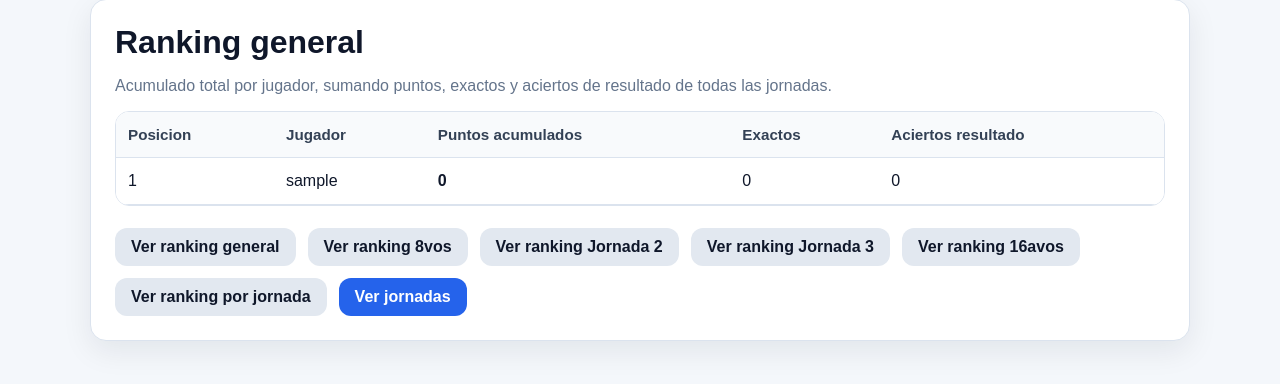
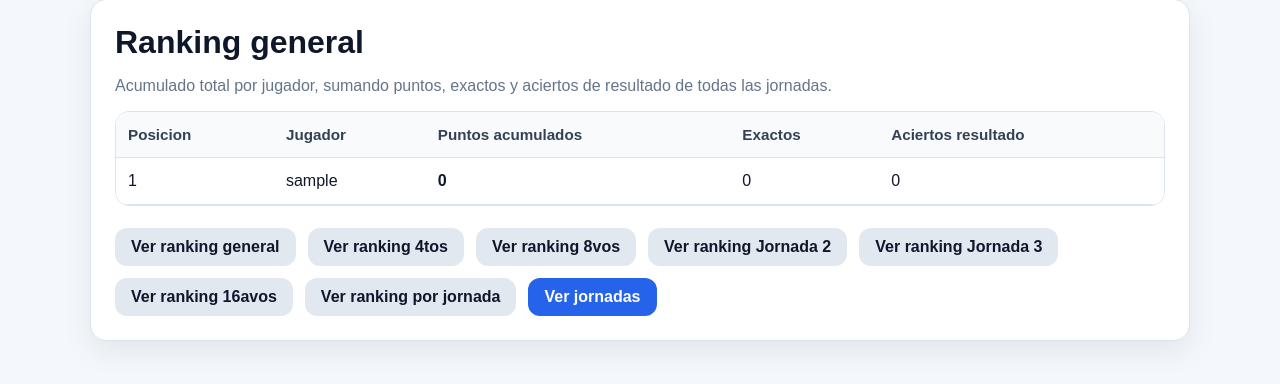
Before and after one commit to Rickyj09/pollamundialista, a Flask app: page /resultados/general in a window 1280 px wide. Shown: the part 184-568 px from the top of the page. Run offline with Flask 3, Linux system fonts and the light colour scheme; the visitor is signed in with stand-in values (Sample User, id 1); data comes from the database, SQL or seed files in the repository; data that the repository does not hold is empty.

Commit message:
Agregar fase 4tos de final con pronosticos y ranking

```diff
--- a/app/blueprints/resultados/routes.py
+++ b/app/blueprints/resultados/routes.py
@@ -4,10 +4,12 @@ from sqlalchemy.orm import selectinload, joinedload
 from app.blueprints.resultados import resultados_bp
 from app.models import JornadaGrupo, PozoAcumulado, Partido, Grupo
 from app.constants import (
+    GRUPO_4TOS_NOMBRE,
     GRUPO_8VOS_NOMBRE,
     GRUPO_16AVOS_NOMBRE,
     JORNADA_2_JORNADA_GRUPO_IDS,
     JORNADA_3_JORNADA_GRUPO_IDS,
+    JORNADA_4TOS_NOMBRE,
     JORNADA_16AVOS_NOMBRE,
     JORNADA_8VOS_NOMBRE,
 )
@@ -142,6 +144,33 @@ def ranking_16avos():
     )
 
 
+@resultados_bp.route("/4tos-de-final")
+def ranking_4tos():
+    jornada = _buscar_jornada_por_fase(JORNADA_4TOS_NOMBRE, GRUPO_4TOS_NOMBRE)
+    jornada_ids = (jornada.id,) if jornada else ()
+    ranking = obtener_ranking_por_jornadas(jornada_ids)
+    estados_pago_por_usuario = {}
+
+    if jornada:
+        for apuesta in obtener_apuestas_ordenadas_jornada(jornada.id):
+            estados_pago_por_usuario[apuesta.usuario_id] = {
+                "estado": (apuesta.estado_pago or "").strip().lower(),
+                "pagada": apuesta_esta_pagada(apuesta.estado_pago),
+            }
+
+    return render_template(
+        "resultados/general_v2.html",
+        ranking=ranking,
+        pozo_final=None,
+        ranking_title="Ranking 4tos de final",
+        ranking_description="Ranking independiente de 4tos de final. Solo suma la apuesta unica de esta fase.",
+        ranking_scope_label="4tos de final",
+        ranking_scope_ids=jornada_ids,
+        mostrar_estado_pago=True,
+        estados_pago_por_usuario=estados_pago_por_usuario,
+    )
+
+
 @resultados_bp.route("/8vos-de-final")
 def ranking_8vos():
     jornada = _buscar_jornada_por_fase(JORNADA_8VOS_NOMBRE, GRUPO_8VOS_NOMBRE)
--- a/app/constants.py
+++ b/app/constants.py
@@ -12,6 +12,9 @@ EQUIPOS_SUDAMERICANOS = (
 EQUIPOS_SUDAMERICANOS_NORMALIZADOS = {nombre.strip().lower() for nombre in EQUIPOS_SUDAMERICANOS}
 JORNADA_2_JORNADA_GRUPO_IDS = (2, 5, 8, 11, 14, 17)
 JORNADA_3_JORNADA_GRUPO_IDS = (3, 6, 9, 12, 15, 18)
+GRUPO_4TOS_NOMBRE = "4F"
+JORNADA_4TOS_NOMBRE = "4tos de final"
+JORNADA_4TOS_NUMERO = 1
 GRUPO_8VOS_NOMBRE = "8F"
 JORNADA_8VOS_NOMBRE = "8vos de final"
 JORNADA_8VOS_NUMERO = 1
--- a/app/templates/jornadas/detalle_v2.html
+++ b/app/templates/jornadas/detalle_v2.html
@@ -40,6 +40,8 @@
     {% if jornada.esta_abierta_para_apuestas() %}
         {% if jornada.nombre == "16avos de final" or jornada.grupo.nombre == "16F" %}
             <a class="btn btn-primary" href="{{ url_for('apuestas.listar_16avos') }}">Registrar pronosticos</a>
+        {% elif jornada.nombre == "4tos de final" or jornada.grupo.nombre == "4F" %}
+            <a class="btn btn-primary" href="{{ url_for('apuestas.listar_4tos') }}">Registrar pronosticos</a>
         {% elif jornada.nombre == "8vos de final" or jornada.grupo.nombre == "8F" %}
             <a class="btn btn-primary" href="{{ url_for('apuestas.listar_8vos') }}">Registrar pronosticos</a>
         {% else %}
@@ -48,6 +50,8 @@
     {% else %}
         {% if jornada.nombre == "16avos de final" or jornada.grupo.nombre == "16F" %}
             <a class="btn btn-outline-primary" href="{{ url_for('apuestas.listar_16avos') }}">Ver pronosticos</a>
+        {% elif jornada.nombre == "4tos de final" or jornada.grupo.nombre == "4F" %}
+            <a class="btn btn-outline-primary" href="{{ url_for('apuestas.listar_4tos') }}">Ver pronosticos</a>
         {% elif jornada.nombre == "8vos de final" or jornada.grupo.nombre == "8F" %}
             <a class="btn btn-outline-primary" href="{{ url_for('apuestas.listar_8vos') }}">Ver pronosticos</a>
         {% else %}
--- a/app/templates/resultados/general_v2.html
+++ b/app/templates/resultados/general_v2.html
@@ -116,6 +116,7 @@
 
 <div class="actions">
     <a class="btn btn-secondary" href="{{ url_for('resultados.ranking_general') }}">Ver ranking general</a>
+    <a class="btn btn-secondary" href="{{ url_for('resultados.ranking_4tos') }}">Ver ranking 4tos</a>
     <a class="btn btn-secondary" href="{{ url_for('resultados.ranking_8vos') }}">Ver ranking 8vos</a>
     <a class="btn btn-secondary" href="{{ url_for('resultados.ranking_jornada_2') }}">Ver ranking Jornada 2</a>
     <a class="btn btn-secondary" href="{{ url_for('resultados.ranking_jornada_3') }}">Ver ranking Jornada 3</a>
--- a/app/utils/apuestas.py
+++ b/app/utils/apuestas.py
@@ -4,8 +4,10 @@ from app.extensions import db
 from app.models import Apuesta, PagoJornada, Pronostico
 from app.constants import (
     EQUIPOS_SUDAMERICANOS_NORMALIZADOS,
+    GRUPO_4TOS_NOMBRE,
     GRUPO_16AVOS_NOMBRE,
     GRUPO_8VOS_NOMBRE,
+    JORNADA_4TOS_NOMBRE,
     JORNADA_16AVOS_NOMBRE,
     JORNADA_8VOS_NOMBRE,
 )
@@ -13,10 +15,12 @@ from app.utils.timezone import now_ecuador_naive
 
 
 FASES_ELIMINATORIAS_NOMBRES = {
+    JORNADA_4TOS_NOMBRE.lower(): "4tos",
     JORNADA_16AVOS_NOMBRE.lower(): "16avos",
     JORNADA_8VOS_NOMBRE.lower(): "8vos",
 }
 FASES_ELIMINATORIAS_GRUPOS = {
+    GRUPO_4TOS_NOMBRE.lower(): "4tos",
     GRUPO_16AVOS_NOMBRE.lower(): "16avos",
     GRUPO_8VOS_NOMBRE.lower(): "8vos",
 }
@@ -40,6 +44,15 @@ def jornada_es_16avos(jornada):
     return (
         nombre_jornada_normalizado(jornada) == JORNADA_16AVOS_NOMBRE.lower()
         or nombre_grupo_jornada_normalizado(jornada) == GRUPO_16AVOS_NOMBRE.lower()
+    )
+
+
+def jornada_es_4tos(jornada):
+    if not jornada:
+        return False
+    return (
+        nombre_jornada_normalizado(jornada) == JORNADA_4TOS_NOMBRE.lower()
+        or nombre_grupo_jornada_normalizado(jornada) == GRUPO_4TOS_NOMBRE.lower()
     )
 
 
```
Also changed, not shown: app/blueprints/apuestas/routes.py (+40 -0 lines), app/seeds/seed_inicial.py (+20 -0 lines), app/templates/apuestas/mis_apuestas.html (+8 -2 lines), app/templates/jornadas/listar_v2.html (+8 -0 lines).
